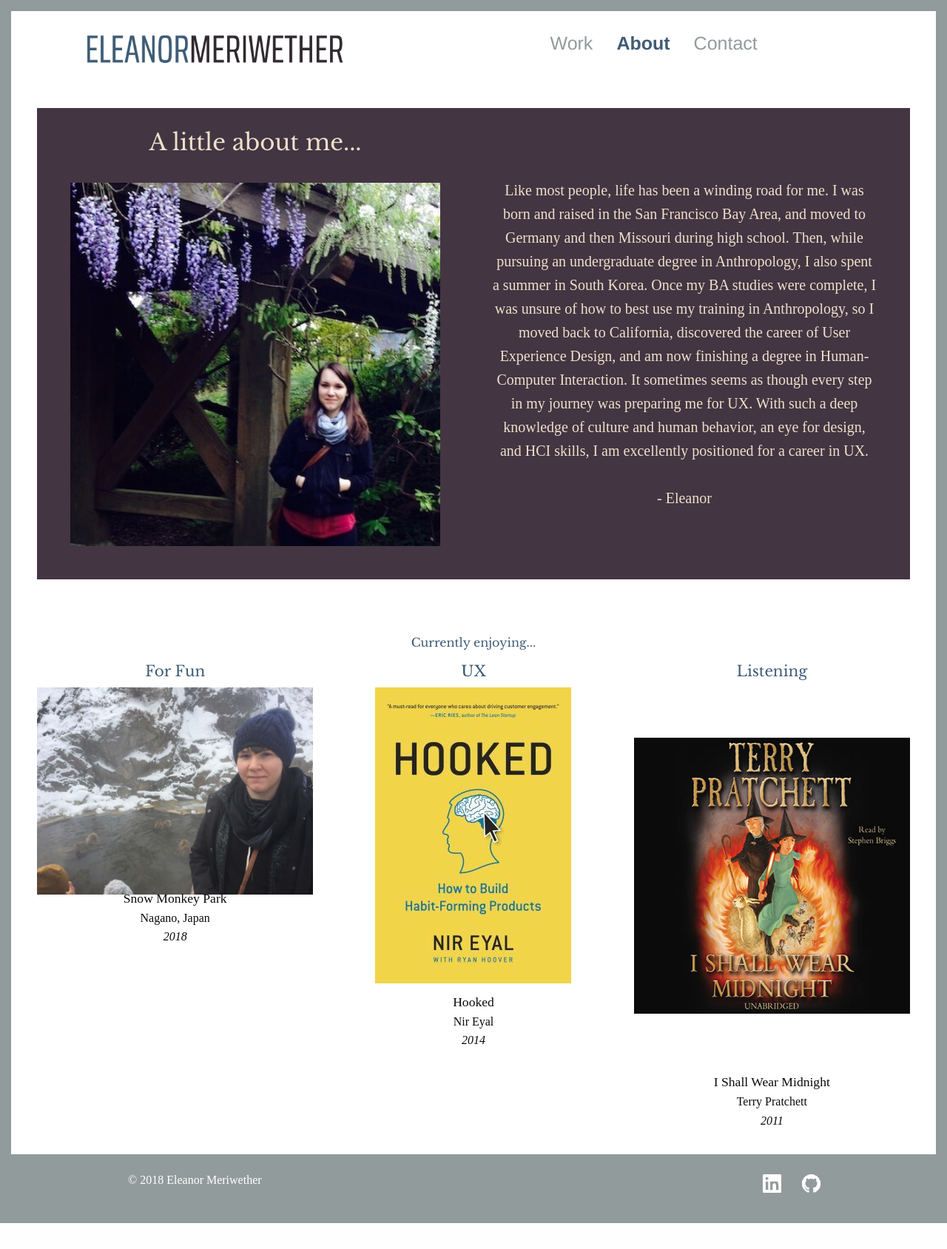
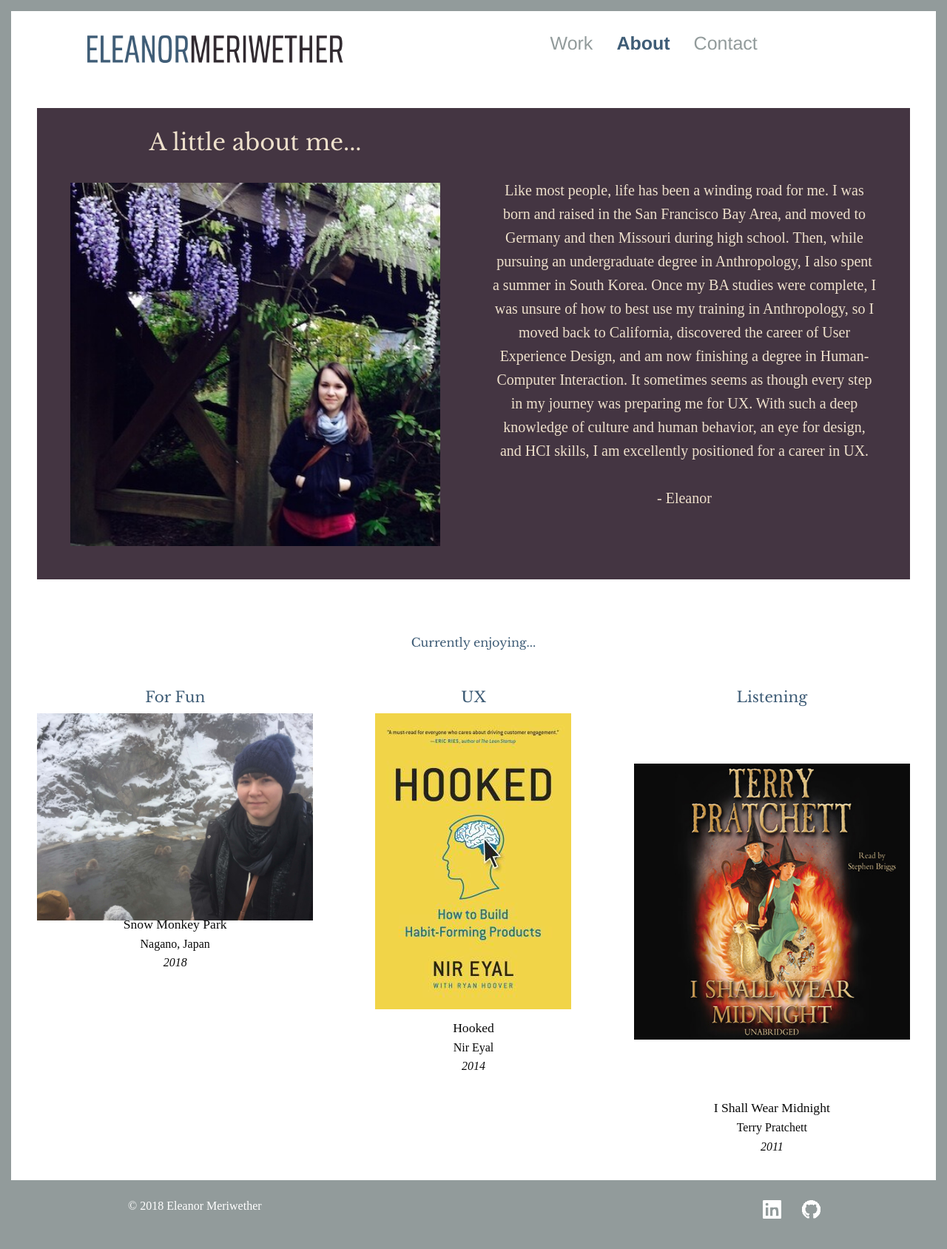
Before and after one commit to emeriwether/emeriwether.github.io, a Jekyll site: the page built from j_about.html, in a window 1280 px wide. Shown: the whole page at 74% size. Built offline with Jekyll 4.4.1, drawn with Linux system fonts in a browser that asks for light colours; some web fonts are replaced; before the commit the page ends 1653 px from its top, so only the background shows below that.

Commit message:
add padding below currently enjoying

```diff
--- a/css/home.css
+++ b/css/home.css
@@ -120,4 +120,5 @@ body {
 #currentlyEnjoying {
     font-family: "Libre Baskerville";
     color: #3e5c76;
+    padding-bottom: 35px;
 }
```
